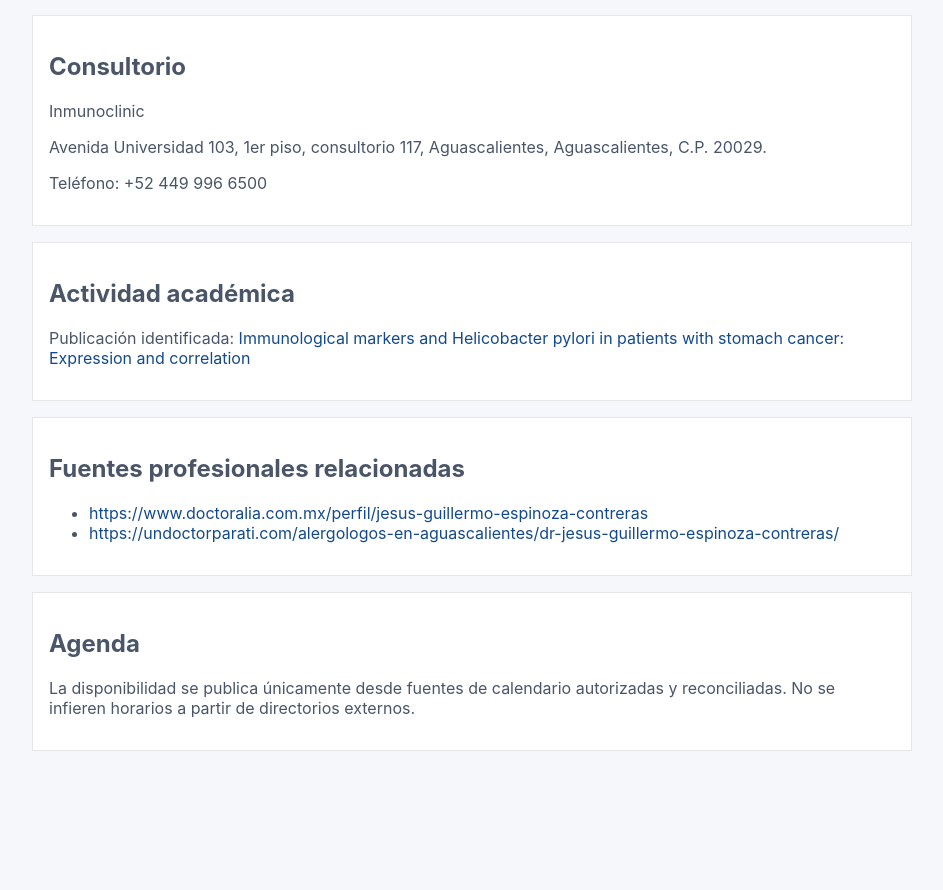
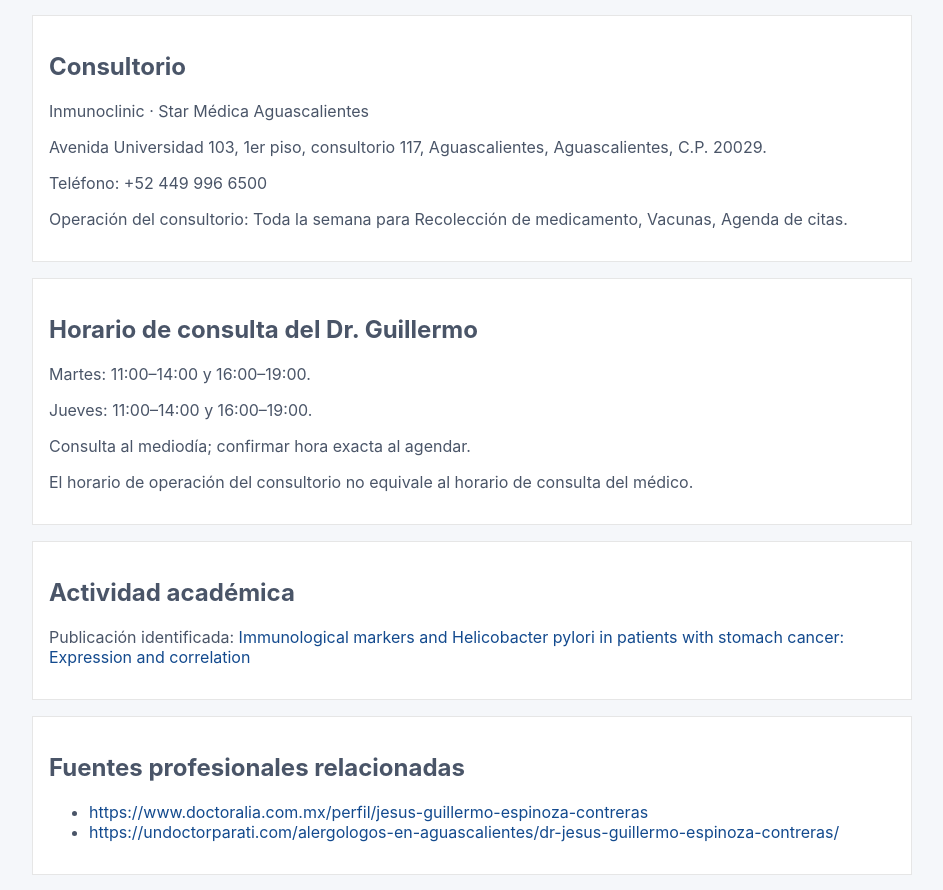
Before and after one commit to Aptymok/clinical-portal, a Next.js app: page /dr-jesus-guillermo-espinoza-contreras in a window 1280 px wide. Shown: the part 954-1844 px from the top of the page, without its empty margins (168-1111 px from the left). Before the commit the page ends 1729 px from the top, so only its background shows below. Built offline with nearby package versions, Linux system fonts and the light colour scheme; no server answers.

Commit message:
discovery: lock clinic address and consultation schedule canon

```diff
--- a/src/app/dr-jesus-guillermo-espinoza-contreras/page.tsx
+++ b/src/app/dr-jesus-guillermo-espinoza-contreras/page.tsx
@@ -46,6 +46,12 @@
       '@type': 'City',
       name: 'Aguascalientes',
     },
+    openingHoursSpecification: publicPhysician.physicianConsultationSchedule.exact.map((slot) => ({
+      '@type': 'OpeningHoursSpecification',
+      dayOfWeek: `https://schema.org/${slot.day}`,
+      opens: slot.opens,
+      closes: slot.closes,
+    })),
   }
 
   return (
@@ -97,12 +103,26 @@
 
       <section className="card" style={{ marginTop: 16 }}>
         <h2>Consultorio</h2>
-        <p>{publicPhysician.clinicName}</p>
+        <p>{publicPhysician.clinicName} · {publicPhysician.locationName}</p>
         <p>
           {publicPhysician.address.streetAddress}, {publicPhysician.address.addressLocality},{' '}
           {publicPhysician.address.addressRegion}, C.P. {publicPhysician.address.postalCode}.
         </p>
         <p>Teléfono: {publicPhysician.telephone}</p>
+        <p>
+          Operación del consultorio: {publicPhysician.clinicOperations.availability} para{' '}
+          {publicPhysician.clinicOperations.purposes.join(', ')}.
+        </p>
+      </section>
+
+      <section className="card" style={{ marginTop: 16 }}>
+        <h2>Horario de consulta del Dr. Guillermo</h2>
+        <p>Martes: 11:00–14:00 y 16:00–19:00.</p>
+        <p>Jueves: 11:00–14:00 y 16:00–19:00.</p>
+        <p>{publicPhysician.physicianConsultationSchedule.saturday.description}</p>
+        <p>
+          El horario de operación del consultorio no equivale al horario de consulta del médico.
+        </p>
       </section>
 
       <section className="card" style={{ marginTop: 16 }}>
--- a/src/config/public-physician.ts
+++ b/src/config/public-physician.ts
@@ -2,6 +2,7 @@
   slug: 'dr-jesus-guillermo-espinoza-contreras',
   name: 'Dr. Jesús Guillermo Espinoza Contreras',
   clinicName: 'Inmunoclinic',
+  locationName: 'Star Médica Aguascalientes',
   specialties: ['Alergología', 'Inmunología clínica', 'Medicina interna'],
   focus: 'Inmunología clínica y alergia',
   description:
@@ -41,6 +42,26 @@
     addressCountry: 'MX',
   },
   telephone: '+52 449 996 6500',
+  clinicOperations: {
+    availability: 'Toda la semana',
+    purposes: [
+      'Recolección de medicamento',
+      'Vacunas',
+      'Agenda de citas',
+    ],
+  },
+  physicianConsultationSchedule: {
+    exact: [
+      { day: 'Tuesday', label: 'Martes', opens: '11:00', closes: '14:00' },
+      { day: 'Tuesday', label: 'Martes', opens: '16:00', closes: '19:00' },
+      { day: 'Thursday', label: 'Jueves', opens: '11:00', closes: '14:00' },
+      { day: 'Thursday', label: 'Jueves', opens: '16:00', closes: '19:00' },
+    ],
+    saturday: {
+      label: 'Sábado',
+      description: 'Consulta al mediodía; confirmar hora exacta al agendar.',
+    },
+  },
   externalProfiles: [
     'https://www.doctoralia.com.mx/perfil/jesus-guillermo-espinoza-contreras',
     'https://undoctorparati.com/alergologos-en-aguascalientes/dr-jesus-guillermo-espinoza-contreras/',
```
Also changed, not shown: 1 other file (tests, documents, lock files or other folders).
